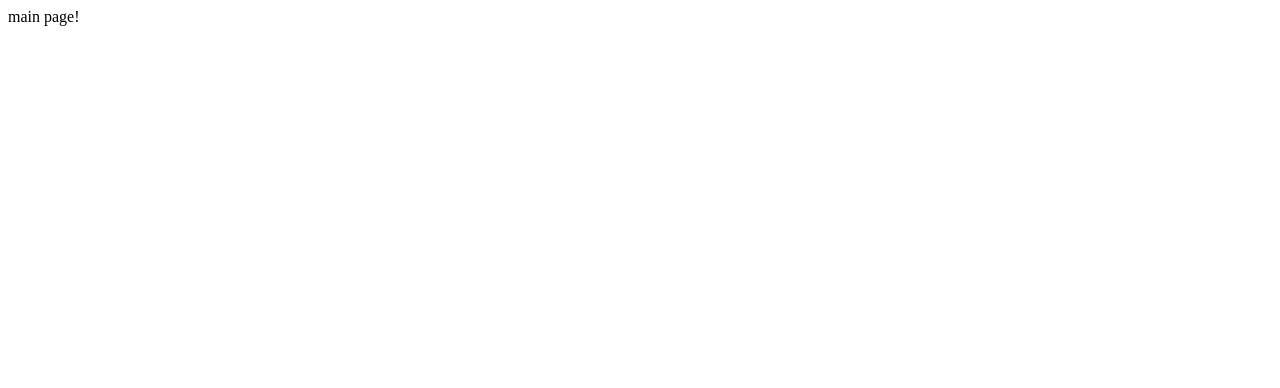
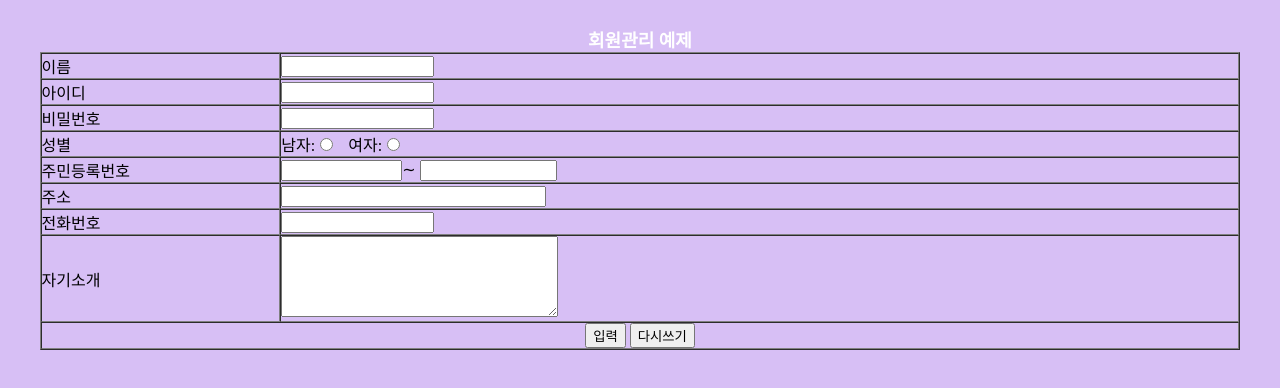
Before and after one commit to kyseshim/nodejsex, a website: page html/main.html in a window 1280 px wide. Drawn offline with Linux system fonts and the light colour scheme.

Commit message:
make html joining page and html test&study

```diff
--- a/html/main.html
+++ b/html/main.html
@@ -1,13 +1,78 @@
 <!DOCTYPE html>
 <html>
 	<head>
+	<meta charset="utf-8">
+	<title>회원가입 페이지에 오신 것을 환영합니다</title>
 	</head>
+	<!--
 	<body>
 		<div>
-		main page!
+			회원가입이다 예이!
+			<br>
+			<input type = "button", value="뒤로가기", onclick="movepage2()";/>
+			<br>
+
 		</div>
+		<script type="text/javascript">
+		function movepage2(){
+			location.href="./";
+		}
+		</script>
 
 
-
-	</body>
+	</body>-->
+	<body bgcolor="#d7bff5">
+<center><br>
+<font size="4" color="#ffffff"><b>회원관리 예제</b></font>
+<br>
+<form action="Form_Praxis1.html" method="post">
+      <table width="95%" border="1" cellspacing="0" cellpadding="0">
+            <tr>
+                  <td width="20%">이름</td>
+                  <td width="80%"><input type="text" name="user" size="16" maxlength="8"></td>
+            </tr>
+            <tr>
+                  <td>아이디</td>
+                  <td><input type="text" name="id" size="16" maxlength="8"></td>
+            </tr>
+            <tr>
+                  <td>비밀번호</td>
+                  <td><input type="password" name="pass" size="16" maxlength="8"></td>
+            </tr>
+            <tr>
+                  <td>성별</td>
+                  <td >
+                  남자:<input type="radio" name="sex" value="남자">&nbsp;&nbsp;
+                  여자:<input type="radio" name="sex" value="여자">
+                  </td>
+            </tr>
+            <tr>
+                  <td>주민등록번호</td>
+                  <td>
+                  <input type="text" name="jomin1" size="12" maxlength="6">∼
+                  <input type="text" name="jomin2" size="14" maxlength="7">
+                  </td>
+            </tr>
+            <tr>
+                  <td>주소</td>
+                  <td><input type="text" name="address" size="30" maxlength="60"></td>
+            </tr>
+            <tr>
+                  <td>전화번호</td>
+                  <td><input type="text" name="phone" size="16" maxlength="15"></td>
+            </tr>
+            <tr>
+                  <td>자기소개</td>
+                  <td><textarea name="content" cols="32" rows="5"></textarea></td>
+            </tr>
+            <tr>
+                  <td colspan="2" align="center">
+                  <input type="submit" value="입력">
+                  <input type="reset" value="다시쓰기">
+                  </td>
+            </tr>
+      </table>
+</form>
+</center>
+</body>
 </html>
```
Also changed, not shown: html/index.html (+13 -3 lines), index.html (deleted, +0 -17 lines), main.html (deleted, +0 -13 lines).
